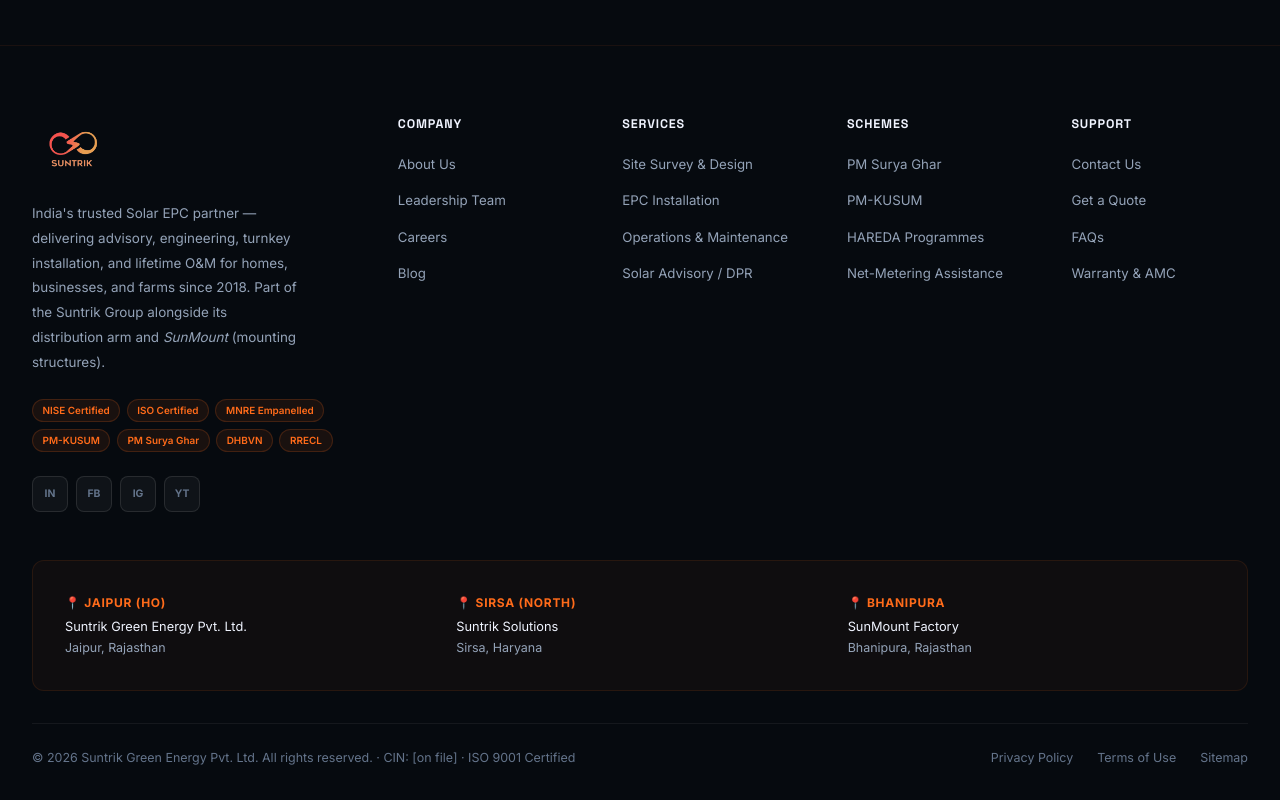
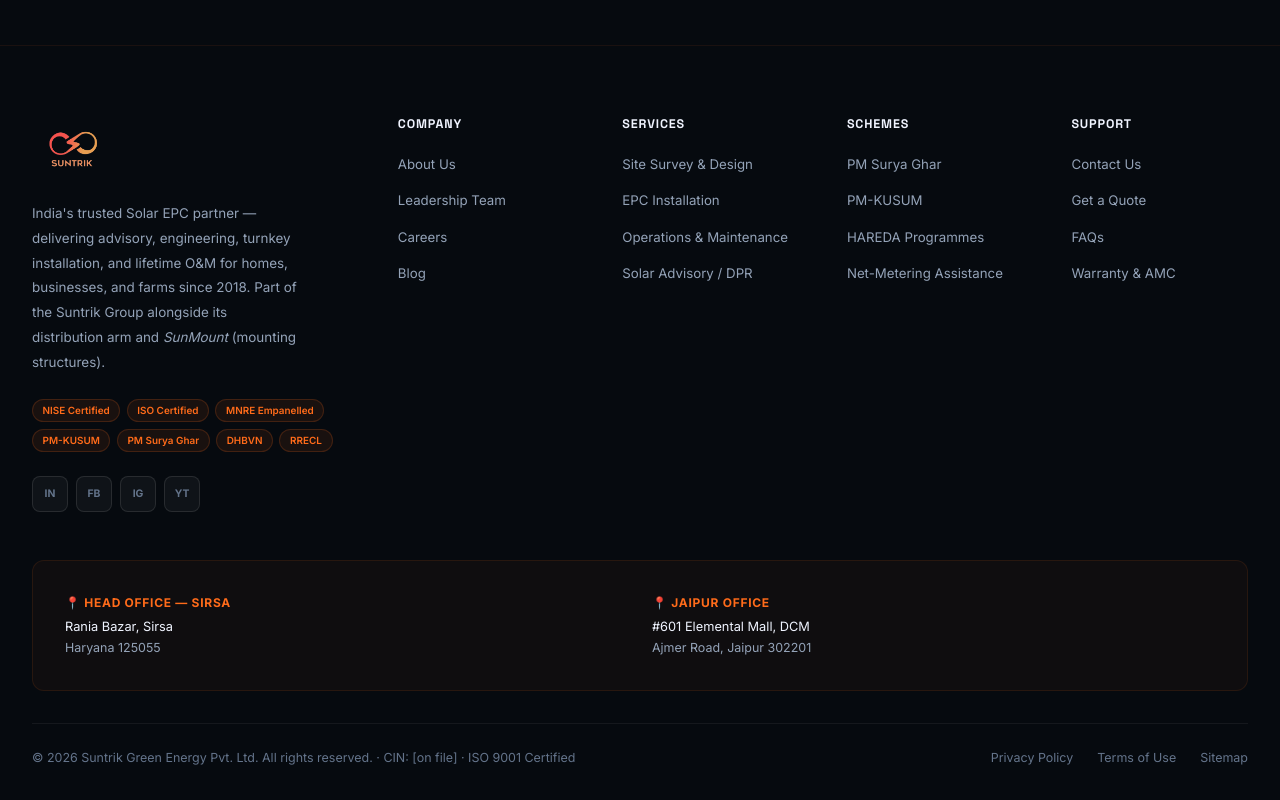
Before and after one commit to chirag-bansal07/suntrik-website, a React (Vite) app: page /projects in a window 1280 px wide. Shown: the part 1994-2794 px from the top of the page. Built offline with nearby package versions, Linux system fonts and the light colour scheme.

Commit message:
feat: update footer offices to Sirsa HO + Jaipur; remove Bhanipura
Co-Authored-By: Claude Opus 4.8 <noreply@anthropic.com>

```diff
--- a/src/components/Footer.jsx
+++ b/src/components/Footer.jsx
@@ -89,16 +89,15 @@ export default function Footer() {
 
         {/* ── Office addresses ────────────────────────────── */}
         <div style={{
-          display: 'grid', gridTemplateColumns: 'repeat(3, 1fr)', gap: '1.5rem',
+          display: 'grid', gridTemplateColumns: 'repeat(2, 1fr)', gap: '1.5rem',
           padding: '2rem', borderRadius: 12,
           background: 'rgba(255,107,26,0.04)',
           border: '1px solid rgba(255,107,26,0.1)',
           marginBottom: '2rem',
         }} className="address-grid">
           {[
-            { city: 'Jaipur (HO)', line1: 'Suntrik Green Energy Pvt. Ltd.', line2: 'Jaipur, Rajasthan' },
-            { city: 'Sirsa (North)',  line1: 'Suntrik Solutions',               line2: 'Sirsa, Haryana' },
-            { city: 'Bhanipura',     line1: 'SunMount Factory',                 line2: 'Bhanipura, Rajasthan' },
+            { city: 'Head Office — Sirsa', line1: 'Rania Bazar, Sirsa', line2: 'Haryana 125055' },
+            { city: 'Jaipur Office',       line1: '#601 Elemental Mall, DCM', line2: 'Ajmer Road, Jaipur 302201' },
           ].map(a => (
             <div key={a.city}>
               <div style={{ fontSize: '0.75rem', fontWeight: 700, color: 'var(--brand-orange)', marginBottom: '0.3rem', textTransform: 'uppercase', letterSpacing: '0.06em' }}>
```
